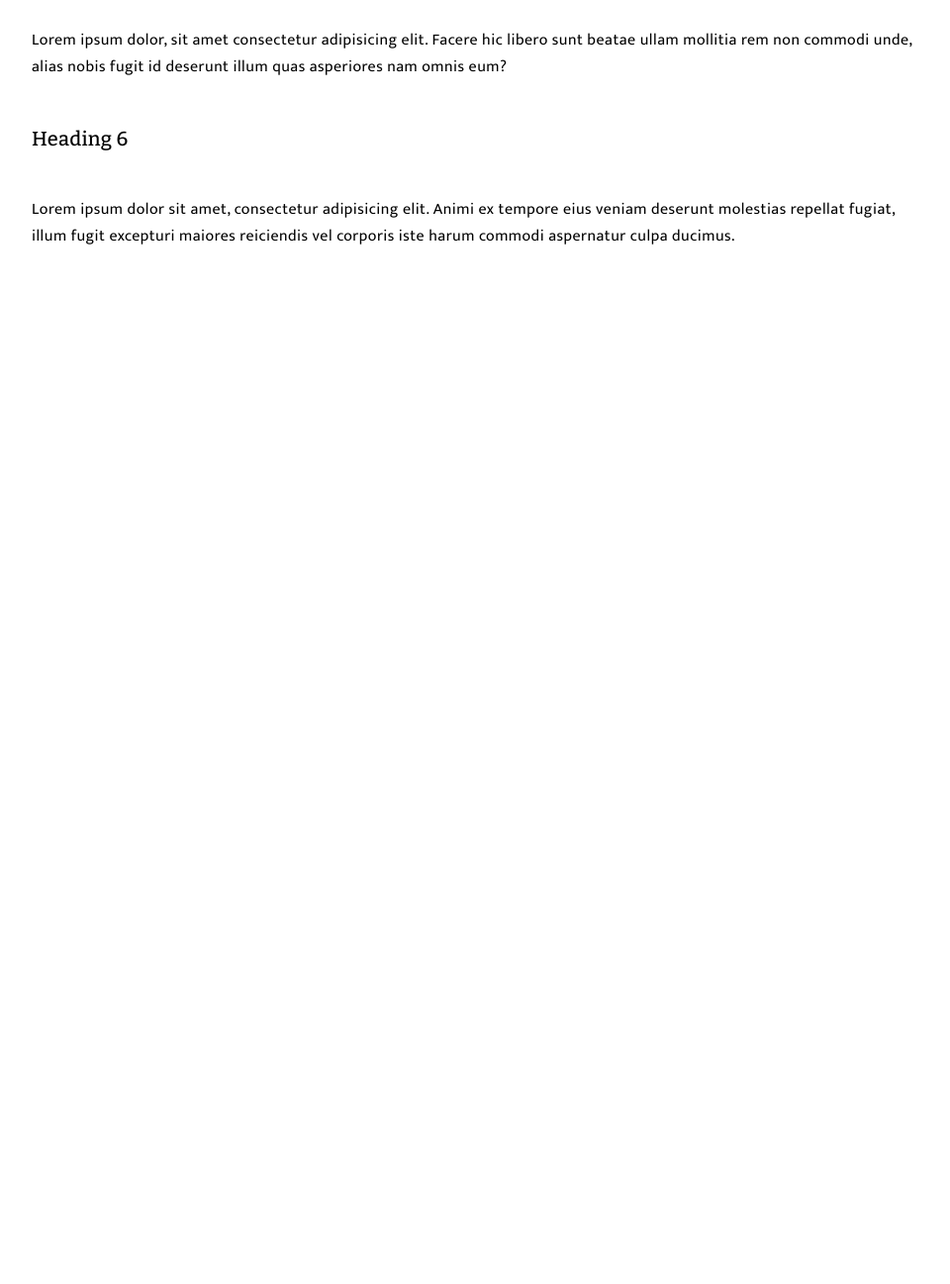
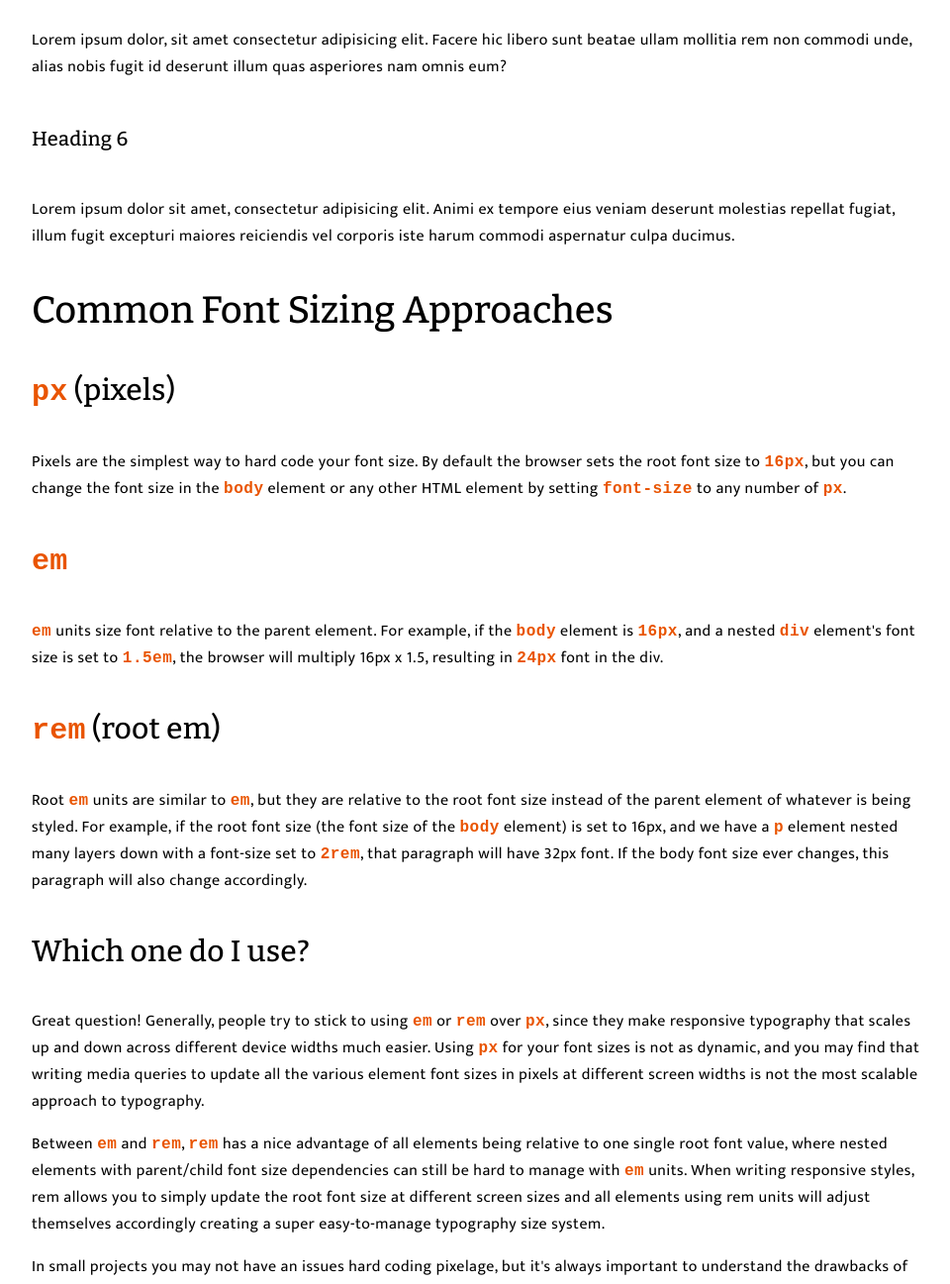
Before and after one commit to dearaujofelipe/blog-post-project, a plain HTML site: page index.html in a window 1280 px wide. Shown: the part 1503-2800 px from the top of the page at 99% size, without its empty margins (158-1118 px from the left). Before the commit the page ends 1803 px from the top, so only its background shows below. Drawn offline with nearby package versions, Linux system fonts and the light colour scheme.

Commit message:
coding styles

```diff
--- a/index.html
+++ b/index.html
@@ -21,8 +21,9 @@
       <p class="headline">
         Headlines, like this one, are great ways to quickly capture the reader's
         attention, to give them a sumary, intro, or other important information
-        in a web page. You can use text-transform: uppercase; to make a whole
-        body of text uppercase using CSS if you really need to grab attention!
+        in a web page. You can use <code>text-transform: uppercase;</code> to
+        make a whole body of text uppercase using CSS if you really need to grab
+        attention!
       </p>
 
       <p>
@@ -60,16 +61,17 @@
       <h3>a new section</h3>
 
       <p>
-        And just like that, we've got a new section of content separated by a hr
-        element (a 'horizontal rule' or a divider) and a new heading. Isn't
-        putting content together fun?
+        And just like that, we've got a new section of content separated by a
+        <code>hr</code> element (a 'horizontal rule' or a divider) and a new
+        heading. Isn't putting content together fun?
       </p>
 
       <p>
-        Notice as well that when we entered in the H3 content, it was all
-        lowercase, but now it's in a nice Title Case, where the first letter of
-        each word is capitalized. We did that with CSS! Using text-transform:
-        capitalize; we can implement title cased content.
+        Notice as well that when we entered in the <code>H3</code> content, it
+        was all lowercase, but now it's in a nice Title Case, where the first
+        letter of each word is capitalized. We did that with CSS! Using
+        <code>text-transform: capitalize</code>; we can implement title cased
+        content.
       </p>
 
       <h4>Heading 4</h4>
@@ -97,6 +99,64 @@
         excepturi maiores reiciendis vel corporis iste harum commodi aspernatur
         culpa ducimus.
       </p>
+
+      <h3>Common Font Sizing Approaches</h3>
+      <h4><code>px</code> (pixels)</h4>
+      <p>
+        Pixels are the simplest way to hard code your font size. By default the
+        browser sets the root font size to <code>16px</code>, but you can change
+        the font size in the <code>body</code> element or any other HTML element
+        by setting <code>font-size</code> to any number of <code>px</code>.
+      </p>
+
+      <h4><code>em</code></h4>
+      <p>
+        <code>em</code> units size font relative to the parent element. For
+        example, if the <code>body</code> element is <code>16px</code>, and a
+        nested <code>div</code> element's font size is set to
+        <code>1.5em</code>, the browser will multiply 16px x 1.5, resulting in
+        <code>24px</code> font in the div.
+      </p>
+
+      <h4><code>rem</code> (root em)</h4>
+      <p>
+        Root <code>em</code> units are similar to <code>em</code>, but they are
+        relative to the root font size instead of the parent element of whatever
+        is being styled. For example, if the root font size (the font size of
+        the <code>body</code> element) is set to 16px, and we have a
+        <code>p</code> element nested many layers down with a font-size set to
+        <code>2rem</code>, that paragraph will have 32px font. If the body font
+        size ever changes, this paragraph will also change accordingly.
+      </p>
+
+      <h4>Which one do I use?</h4>
+
+      <p>
+        Great question! Generally, people try to stick to using
+        <code>em</code> or <code>rem</code> over <code>px</code>, since they
+        make responsive typography that scales up and down across different
+        device widths much easier. Using <code>px</code> for your font sizes is
+        not as dynamic, and you may find that writing media queries to update
+        all the various element font sizes in pixels at different screen widths
+        is not the most scalable approach to typography.
+      </p>
+
+      <p>
+        Between <code>em</code> and <code>rem</code>, <code>rem</code> has a
+        nice advantage of all elements being relative to one single root font
+        value, where nested elements with parent/child font size dependencies
+        can still be hard to manage with <code>em</code> units. When writing
+        responsive styles, rem allows you to simply update the root font size at
+        different screen sizes and all elements using rem units will adjust
+        themselves accordingly creating a super easy-to-manage typography size
+        system.
+      </p>
+
+      <p>
+        In small projects you may not have an issues hard coding pixelage, but
+        it's always important to understand the drawbacks of writing styles that
+        may not be responsive or dynamic.
+      </p>
     </div>
   </body>
 </html>
--- a/style.css
+++ b/style.css
@@ -52,6 +52,11 @@ h6 {
   letter-spacing: 0.25px;
 }
 
+code {
+  color: #e95400;
+  font-weight: 700;
+}
+
 .content {
   max-width: 900px;
   margin: 0 auto;
```
